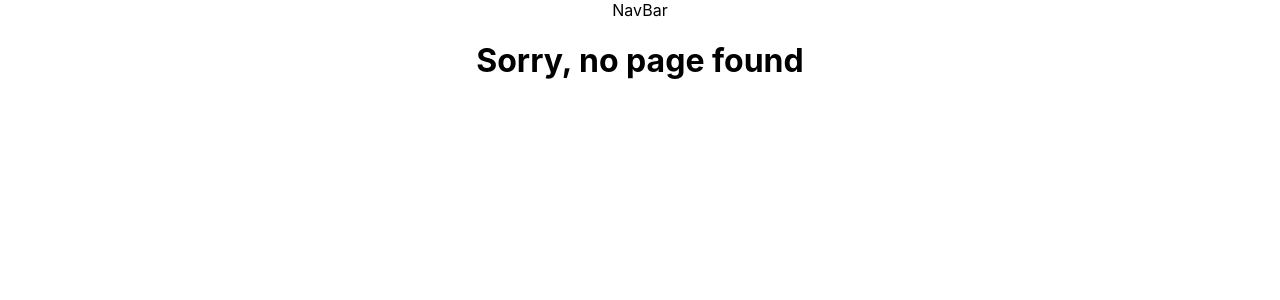
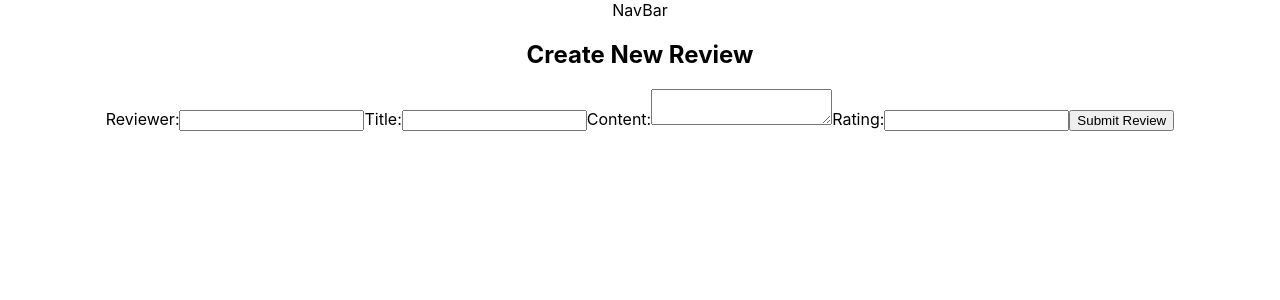
Before and after one commit to JoanavelPascual7/event-react-app-v3, a React (Create React App) app: page /events/1/reviews/new in a window 1280 px wide. Shown: the top 300 px of the page. Built offline with nearby package versions, Linux system fonts and the light colour scheme.

Commit message:
app updated to show reviews

```diff
--- a/src/App.js
+++ b/src/App.js
@@ -7,6 +7,7 @@ import New from "./pages/New";
 import Show from "./pages/Show";
 import Edit from "./pages/Edit";
 import FourOFour from "./pages/FourOFour";
+import NewReviewForm from "./components/NewReviewForm";
 
 
 
@@ -22,6 +23,7 @@ function App() {
             <Route path="/events/new" element={<New />} />
             <Route path="/events/:id" element={<Show />} />
             <Route path="/events/:id/edit" element={<Edit />} />
+            <Route path="/events/:id/reviews/new" element={<NewReviewForm />} />
             <Route path="*" element={<FourOFour />} />
           </Routes>
         </main>
--- a/src/components/EventDetail.js
+++ b/src/components/EventDetail.js
@@ -1,6 +1,7 @@
 import React, { useState, useEffect } from 'react';
 import axios from 'axios';
-import { useParams } from 'react-router-dom';
+import { useParams, Link } from 'react-router-dom'; // Import the Link component
+import EventReviews from './EventReviews'; // Import the new component
 
 function EventDetail() {
   const { id } = useParams();
@@ -19,7 +20,7 @@ function EventDetail() {
   }, [id]);
 
   if (!event) {
-    return <div>Loading...</div>; // Add a loading indicator
+    return <div>Loading...</div>;
   }
 
   return (
@@ -32,6 +33,9 @@ function EventDetail() {
       <p>Comment: {event.comment}</p>
       <p>Favorite: {event.is_favorite ? 'Yes' : 'No'}</p>
       <p>User Name: {event.user_name}</p>
+
+      <Link to={`/events/${id}/edit`}>Edit</Link>
+      <EventReviews eventId={id} /> {/* Display event reviews */}
     </div>
   );
 }
--- a/src/components/EventEditForm.js
+++ b/src/components/EventEditForm.js
@@ -1,9 +1,109 @@
-import React from 'react'
+import React, { useState, useEffect } from 'react';
+import axios from 'axios';
+import { useParams, useNavigate } from 'react-router-dom';
 
 function EventEditForm() {
+  const { id } = useParams(); // Get the event ID from the URL
+  const navigate = useNavigate(); // Use for navigation after editing
+
+  const [event, setEvent] = useState({
+    name: '',
+    date: '',
+    location: '',
+    rating: '',
+    comment: '',
+    is_favorite: false,
+    user_name: '',
+  });
+
+  useEffect(() => {
+    // Fetch the event details for the specified ID
+    axios
+      .get(`${process.env.REACT_APP_API_URL}/events/${id}`)
+      .then((response) => {
+        console.log('Event Details:', response.data);
+        setEvent(response.data);
+      })
+      .catch((error) => {
+        console.error('API Error:', error);
+      });
+  }, [id]);
+
+  const handleChange = (e) => {
+    const { name, value } = e.target;
+    setEvent((prevEvent) => ({
+      ...prevEvent,
+      [name]: value,
+    }));
+  };
+
+  const handleCheckboxChange = (e) => {
+    const { name, checked } = e.target;
+    setEvent((prevEvent) => ({
+      ...prevEvent,
+      [name]: checked,
+    }));
+  };
+
+  const handleSubmit = (e) => {
+    e.preventDefault();
+    // Make a PUT request to update the event
+    axios
+      .put(`${process.env.REACT_APP_API_URL}/events/${id}`, event)
+      .then((response) => {
+        console.log('Event Updated:', response.data);
+        // Navigate back to the event details page after successful update
+        navigate(`/events/${id}`);
+      })
+      .catch((error) => {
+        console.error('API Error:', error);
+      });
+  };
+
   return (
-    <div>EventEditForm</div>
-  )
+    <div className="event-edit-form">
+      <h2>Edit Event</h2>
+      <form onSubmit={handleSubmit}>
+        <label>
+          Name:
+          <input
+            type="text"
+            name="name"
+            value={event.name}
+            onChange={handleChange}
+          />
+        </label>
+        <label>
+          Date:
+          <input
+            type="date"
+            name="date"
+            value={event.date}
+            onChange={handleChange}
+          />
+        </label>
+        {/* ... Other form fields */}
+        <label>
+          Comment:
+          <textarea
+            name="comment"
+            value={event.comment}
+            onChange={handleChange}
+          />
+        </label>
+        <label>
+          Is Favorite:
+          <input
+            type="checkbox"
+            name="is_favorite"
+            checked={event.is_favorite}
+            onChange={handleCheckboxChange}
+          />
+        </label>
+        <button type="submit">Update Event</button>
+      </form>
+    </div>
+  );
 }
 
-export default EventEditForm
+export default EventEditForm;
--- /dev/null
+++ b/src/components/EventReviews.js
@@ -0,0 +1,46 @@
+import React, { useState, useEffect } from 'react';
+import axios from 'axios';
+import { Link } from 'react-router-dom'; // Import the Link component
+
+function EventReviews({ eventId }) {
+  const [reviews, setReviews] = useState([]);
+
+  useEffect(() => {
+    axios
+      .get(`${process.env.REACT_APP_API_URL}/events/${eventId}/reviews`)
+      .then((response) => {
+        console.log('Event Reviews:', response.data);
+        setReviews(response.data);
+      })
+      .catch((error) => {
+        console.error('Error fetching event reviews:', error);
+      });
+  }, [eventId]);
+
+  return (
+    <div>
+      <h2>Event Reviews</h2>
+      <table>
+        <thead>
+          <tr>
+            <th>Reviewer</th>
+            <th>Content</th>
+            <th>Rating</th>
+          </tr>
+        </thead>
+        <tbody>
+          {reviews.map((review) => (
+            <tr key={review.id}>
+              <td>{review.reviewer}</td>
+              <td>{review.content}</td>
+              <td>{review.rating}</td>
+            </tr>
+          ))}
+        </tbody>
+      </table>
+      <Link to={`/events/${eventId}/reviews/new`}>Leave a Review</Link>
+    </div>
+  );
+}
+
+export default EventReviews;
--- /dev/null
+++ b/src/components/NewReviewForm.js
@@ -0,0 +1,84 @@
+import React, { useState } from 'react';
+import axios from 'axios';
+import { useParams, useNavigate } from 'react-router-dom';
+
+function NewReviewForm() {
+  const { id: eventId } = useParams(); // Get the event ID from the URL
+  const navigate = useNavigate(); // Use for navigation after submitting
+
+  const [review, setReview] = useState({
+    reviewer: '',
+    title: '',
+    content: '',
+    rating: '',
+  });
+
+  const handleChange = (e) => {
+    const { name, value } = e.target;
+    setReview((prevReview) => ({
+      ...prevReview,
+      [name]: value,
+    }));
+  };
+
+  const handleSubmit = (e) => {
+    e.preventDefault();
+    // Make a POST request to create the new review
+    axios
+      .post(`${process.env.REACT_APP_API_URL}/events/${eventId}/reviews`, review)
+      .then((response) => {
+        console.log('Review Created:', response.data);
+        // Navigate back to the event details page after successful creation
+        navigate(`/events/${eventId}`);
+      })
+      .catch((error) => {
+        console.error('API Error:', error);
+      });
+  };
+
+  return (
+    <div className="new-review-form">
+      <h2>Create New Review</h2>
+      <form onSubmit={handleSubmit}>
+        <label>
+          Reviewer:
+          <input
+            type="text"
+            name="reviewer"
+            value={review.reviewer}
+            onChange={handleChange}
+          />
+        </label>
+        <label>
+          Title:
+          <input
+            type="text"
+            name="title"
+            value={review.title}
+            onChange={handleChange}
+          />
+        </label>
+        <label>
+          Content:
+          <textarea
+            name="content"
+            value={review.content}
+            onChange={handleChange}
+          />
+        </label>
+        <label>
+          Rating:
+          <input
+            type="number"
+            name="rating"
+            value={review.rating}
+            onChange={handleChange}
+          />
+        </label>
+        <button type="submit">Submit Review</button>
+      </form>
+    </div>
+  );
+}
+
+export default NewReviewForm;
```
